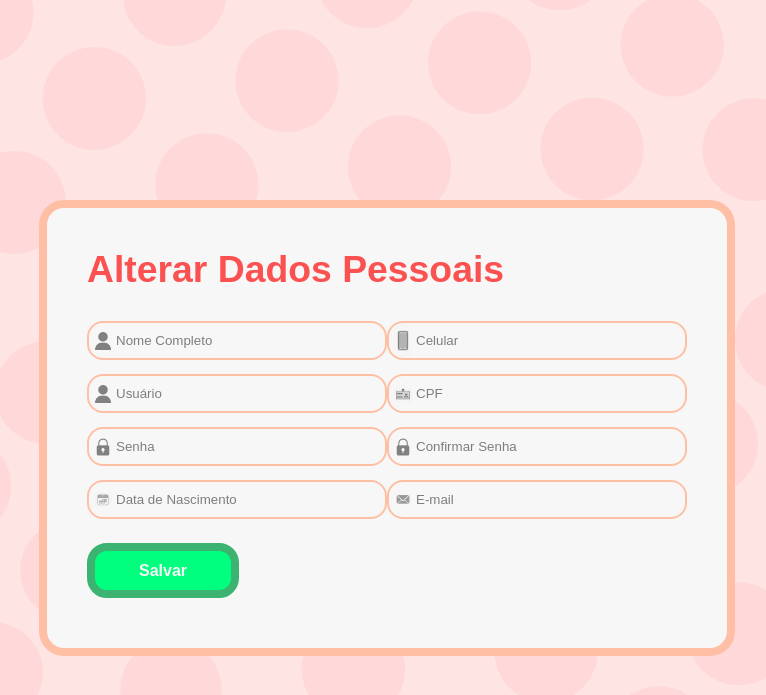
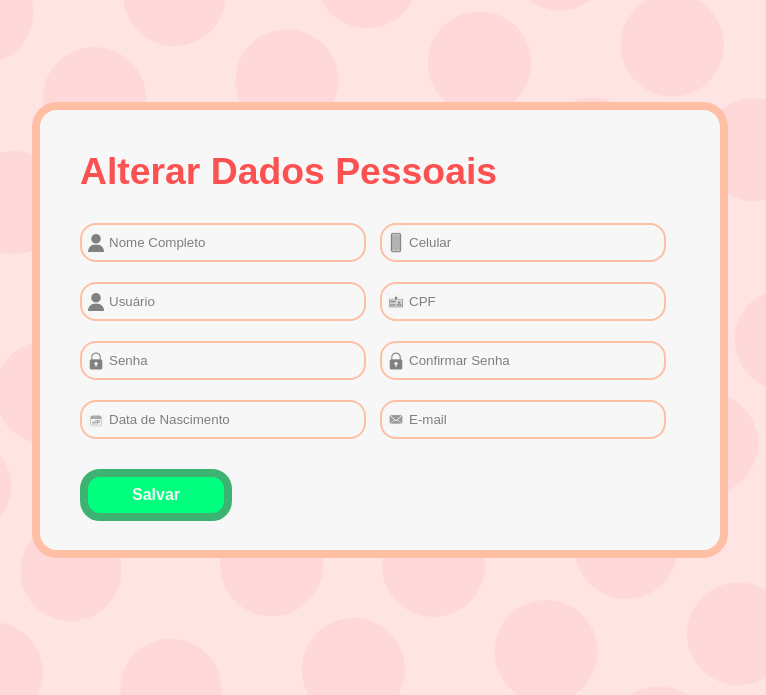
Before and after one commit to brendajuliane/MemoryGame, a PHP site: page /alterarDados.html in a window 1280 px wide. Shown: the top 695 px of the page, without its empty margins (253-1019 px from the left). Run offline with PHP 8.4, Linux system fonts and the light colour scheme.

Commit message:
Aproximando design do protótipo

```diff
--- a/css/alterarDados.css
+++ b/css/alterarDados.css
@@ -14,7 +14,7 @@ body {
     display: flex;
     align-items: center;
     justify-content: center;
-    padding-top: 200px;
+    padding-top: 8%;
 }
 
 .form {
@@ -24,7 +24,8 @@ body {
     border: #FFBFA4 solid 8px;
     border-radius: 25px;
     overflow: hidden;
-    margin-bottom: 14px;
+    margin-bottom: 20px;
+    margin-right: 14px;
     padding: 40px;
     text-align: center;
     display: flex;
```
